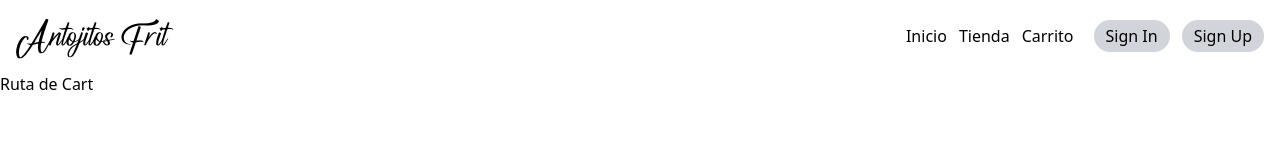
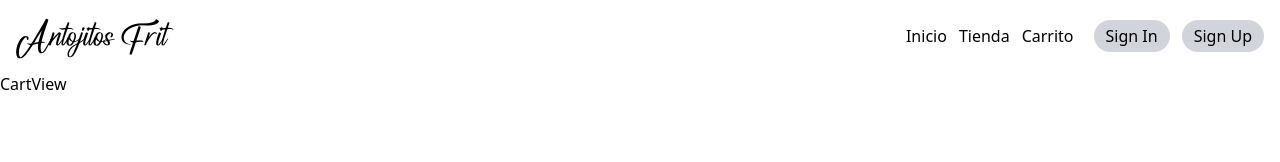
Before and after one commit to leonardotorre18/antojitos-frit-react, a React (Vite) app in the folder client/: page /cart in a window 1280 px wide. Shown: the top 162 px of the page. Built offline with nearby package versions, Linux system fonts and the light colour scheme.

Commit message:
Nuevo componente para ruta de Carrito

```diff
--- a/client/src/routes/index.tsx
+++ b/client/src/routes/index.tsx
@@ -5,6 +5,7 @@ import {
 import MainLayout from '../views/layout/MainLayout'
 import HomeView from "../views/HomeView";
 import ProductsView from "../views/ProductsView"
+import CartView from "../views/CartView";
 
 const router = createBrowserRouter([
   {
@@ -20,7 +21,7 @@ const router = createBrowserRouter([
         element: <ProductsView />
       }, {
         path: 'cart/',
-        element: <div>Ruta de Cart</div>
+        element: <CartView />
       }
     ],
   }
--- /dev/null
+++ b/client/src/views/CartView.tsx
@@ -0,0 +1,7 @@
+import React from 'react'
+
+export default function CartView() {
+  return (
+    <div>CartView</div>
+  )
+}
```
